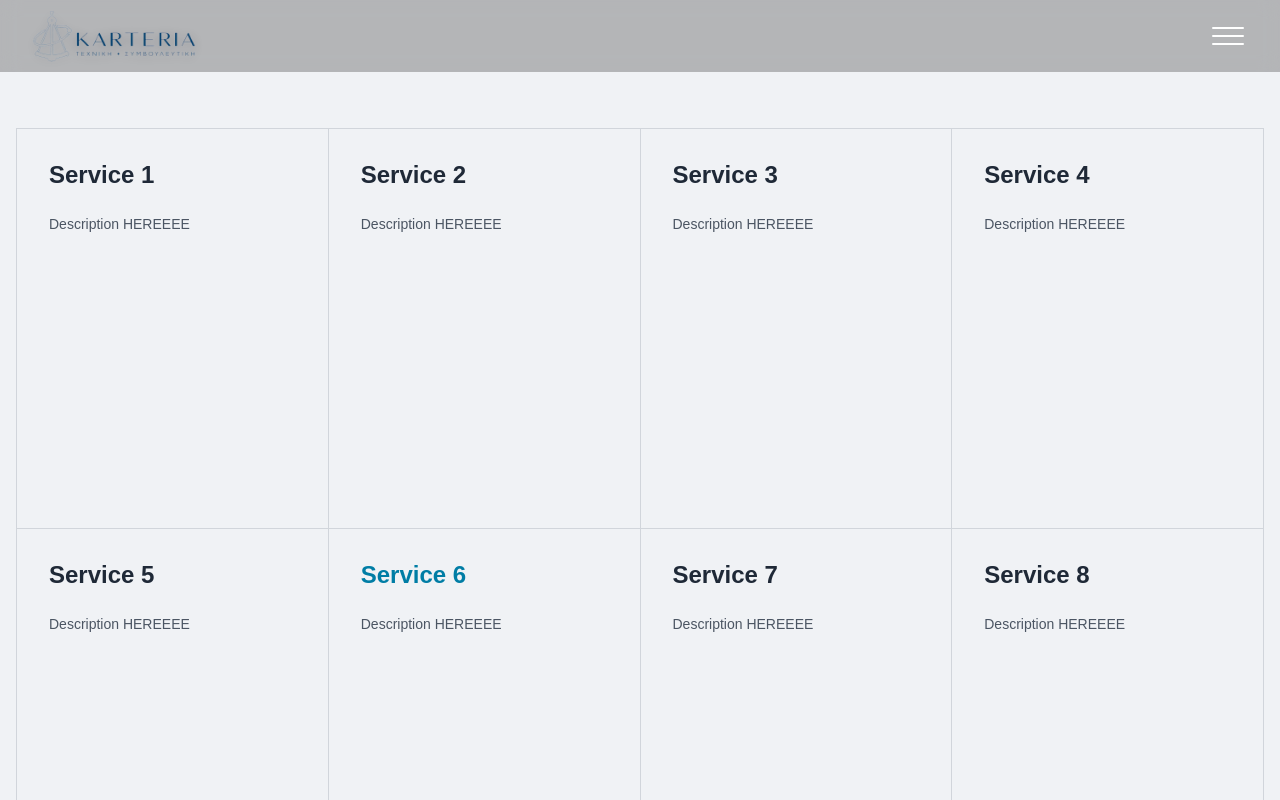
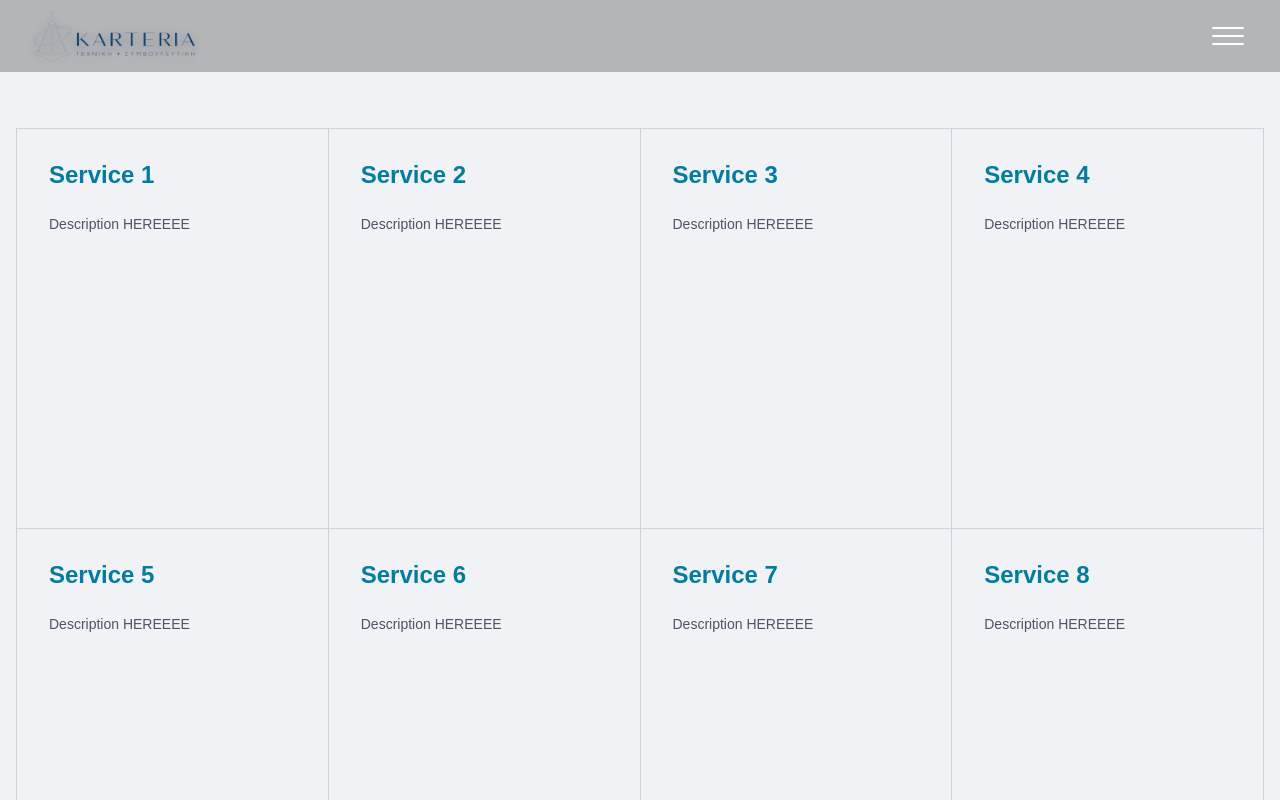
Before and after one commit to georgemavronas/karteria-app, a React (Create React App) app: page /services in a window 1280 px wide. Shown: the top 800 px of the page. Built offline with nearby package versions, Linux system fonts and the light colour scheme.

Commit message:
Remove highlight class from service cards for consistent styling

```diff
--- a/src/pages/Services.jsx
+++ b/src/pages/Services.jsx
@@ -32,7 +32,7 @@ function Services() {
           <p>Description HEREEEE</p>
         </div>
 
-        <div className="service-card highlight">
+        <div className="service-card">
           <h3>Service 6</h3>
           <p>Description HEREEEE</p>
         </div>
--- a/src/styles/Services.css
+++ b/src/styles/Services.css
@@ -37,7 +37,7 @@
   color: #1f2937;
 }
 
-.service-card.highlight h3 {
+.service-card h3 {
   color: #007da5;
 }
 
```
